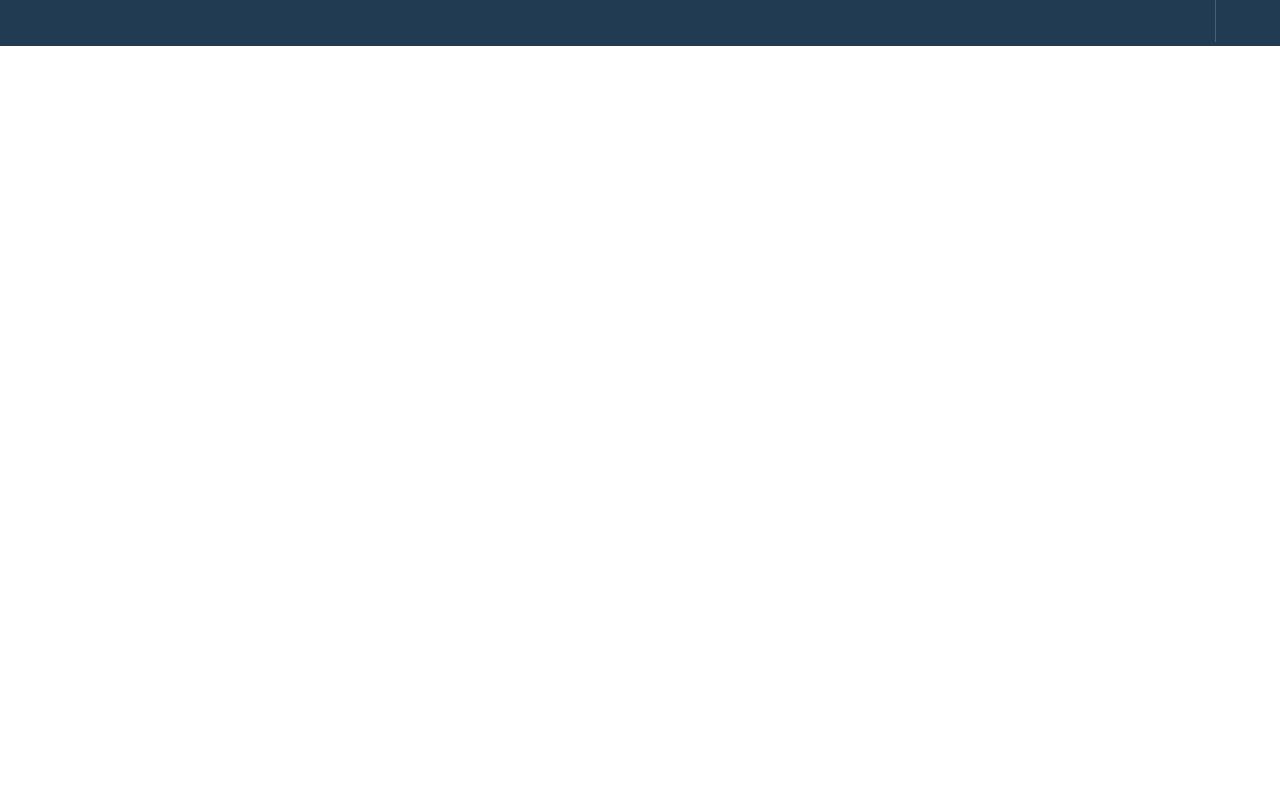
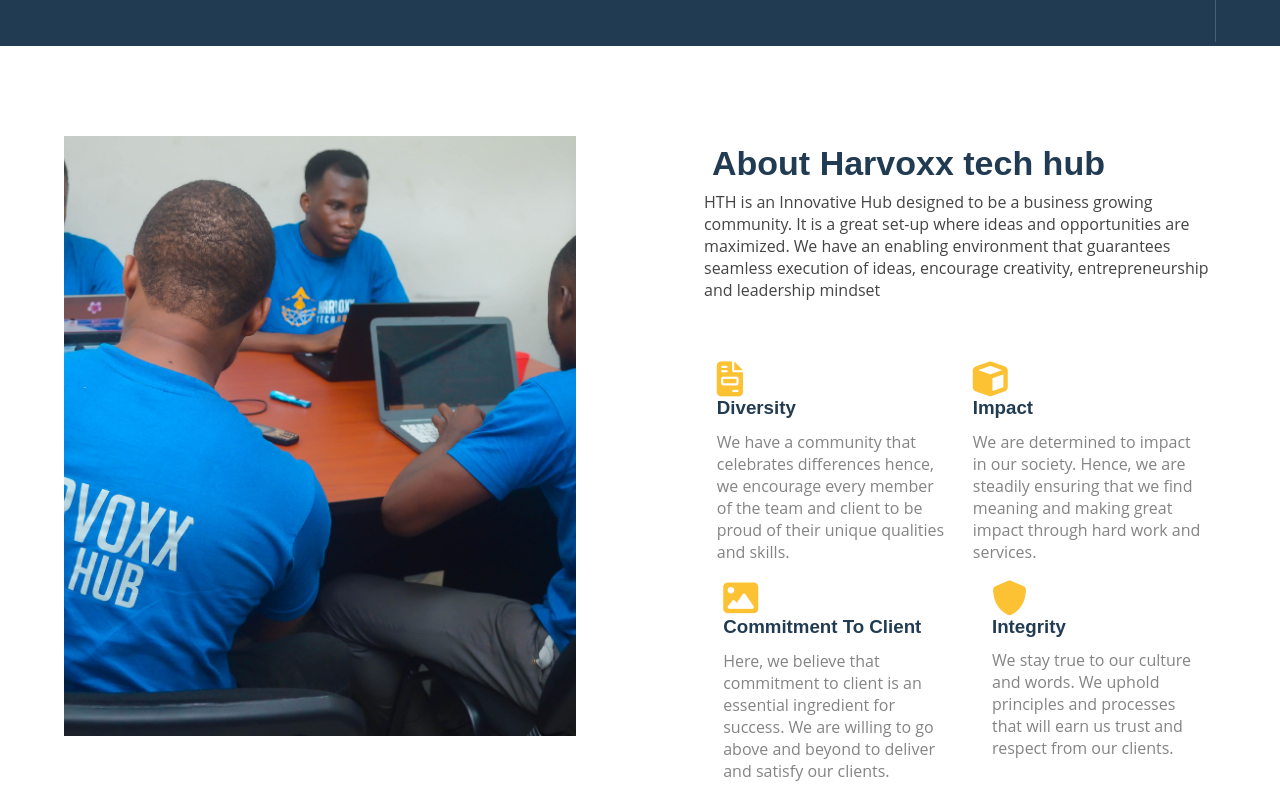
Before and after one commit to Vance-Victor/harvoxx-tech-hub, a React (Create React App) app: page / in a window 1280 px wide. Shown: the part 669-1469 px from the top of the page. Before the commit the page ends 800 px from the top, so only its background shows below. Built offline with nearby package versions, Linux system fonts and the light colour scheme.

Commit message:
Icon Library inserted

```diff
--- a/src/App.css
+++ b/src/App.css
@@ -4,7 +4,7 @@
 }
 body{
     width: 100%;
-    /* height: 100%; */
+
 }
 body::-webkit-scrollbar {
     width: 5px;
@@ -18,7 +18,7 @@
     background-color: #fdc134;
   }
 
-  /* Nav */
+  /* NAV & LANDING PAGE */
   .home{
     background-color: #213B52;
     width: 100%;
@@ -119,3 +119,81 @@
 .rlp img{
     width: 100%;
 }
+
+/* ABOUT */
+
+.aboutSection {
+    width: 100%;
+    display: flex;
+    margin-top: 7%;
+    justify-content: space-around;
+}
+
+.aboutSection .aboutHarvoxx i {
+    color: #fdc134;
+    margin-right: 15px;
+    font-size: 35px;
+}
+
+.image {
+    width: 40%;
+    max-width: 100%;
+    height: auto;
+}
+
+.image img{
+    width: 100%;
+    height: 75vh;
+    margin-bottom: 10px;
+    object-fit: cover;
+}
+
+.aboutHarvoxx {
+    width: 40%;
+    display: flex;
+    flex-wrap: wrap;
+    justify-content: space-around;
+}
+.aboutHarvoxx h3{
+    font-family: 'Poppins', sans-serif;
+    color: #213B52;
+    font: 20px;
+    margin-bottom: 5%;
+}
+.aboutHarvoxx p{
+    font-family: 'Open Sans', sans-serif;
+    color: #848484;
+    font: 15px;
+    margin-bottom: 8%;
+}
+.aboutHarvoxx p span{
+    color: #444444;
+    font-size: 16;
+}
+.about{
+    width: 100%;
+    justify-content: space-around;
+    margin-bottom: 4%;
+}
+.about h1{
+    color: #213B52;
+    margin: 8px;
+    font-size: 34px;
+    font-family: 'Poppins', sans-serif;
+    }
+.diversity{
+    width: 45%;
+    justify-content: space-around;
+}
+.impact{
+    width: 45%;
+    justify-content: space-around;
+}
+.commitment{
+    width: 45%;
+    justify-content: space-around;
+}
+.aboutSection .integrity {
+    width: 40%;
+    justify-content: space-around;
+}
--- a/src/App.js
+++ b/src/App.js
@@ -1,6 +1,7 @@
 import Nav  from './Components/Nav';
 import './App.css';
 import LandingPage from './Components/LandingPage';
+import About from './Components/About';
 
 function App() {
   return (
@@ -9,7 +10,12 @@
          <Nav/>
         <LandingPage/>
       </div>
+
+      <div>
+        <About/>
+      </div>
     </section>
+
   );
 }
 
--- a/src/Components/About.jsx
+++ b/src/Components/About.jsx
@@ -0,0 +1,66 @@
+import React from "react";
+import Image from '../Images/about.jpg';
+import '@fortawesome/fontawesome-free/css/all.css';
+
+const About = () => {
+    return (
+        <section className="aboutSection">
+            <div className="image">
+                <img src={Image} alt="about" />
+            </div>
+            <div className="aboutHarvoxx">
+                <div className="about" data-aos="fade-zoom-in"
+                    data-aos-easing="ease-in-back"
+                    data-aos-delay="1500"
+                    data-aos-offset="0">
+                    <h1>About Harvoxx tech hub</h1>
+                    <p>
+                        <span>HTH is an Innovative Hub designed to be a business growing community. It is a great set-up where ideas and opportunities are maximized. We have an enabling environment that guarantees seamless execution of ideas, encourage creativity, entrepreneurship and leadership mindset</span>
+                    </p>
+                </div>
+                <div className="diversity">
+                    <div data-aos="fade-up"
+                        data-aos-duration="1500">
+                        <i className="fas fa-file-invoice"></i>
+                        <div>
+                            <h3>Diversity</h3>
+                            <p>We have a community that celebrates differences hence, we encourage every member of the team and client to be proud of their unique qualities and skills.</p>
+                        </div>
+                    </div>
+                </div>
+                <div className="impact">
+                    <div data-aos="fade-up"
+                        data-aos-duration="1500">
+                        <i className="fas fa-cube"></i>
+                        <div>
+                            <h3>Impact</h3>
+                            <p>We are determined to impact in our society. Hence, we are steadily ensuring that we find meaning and making great impact through hard work and services.</p>
+                        </div>
+                    </div>
+                </div>
+                <div className="commitment">
+                    <div data-aos="fade-up"
+                        data-aos-duration="1500">
+                        <i className="fas fa-image"></i>
+                        <div>
+                            <h3>Commitment To Client</h3>
+                            <p>Here, we believe that commitment to client is an essential ingredient for success. We are willing to go above and beyond to deliver and satisfy our clients.</p>
+                        </div>
+                    </div>
+                </div>
+                <div className="integrity">
+                    <div data-aos="fade-up"
+                        data-aos-duration="1500">
+                        <i className="fas fa-shield" aria-hidden="true"></i>
+                        <div>
+                            <h3>Integrity</h3>
+                            <p>We stay true to our culture and words. We uphold principles and processes that will earn us trust and respect from our clients.</p>
+                        </div>
+                    </div>
+                </div>
+            </div>
+        </section>
+    )
+}
+
+export default About;
```
Also changed, not shown: src/Images/about.jpg (renamed from src/Images/s2 d1.jpg).
